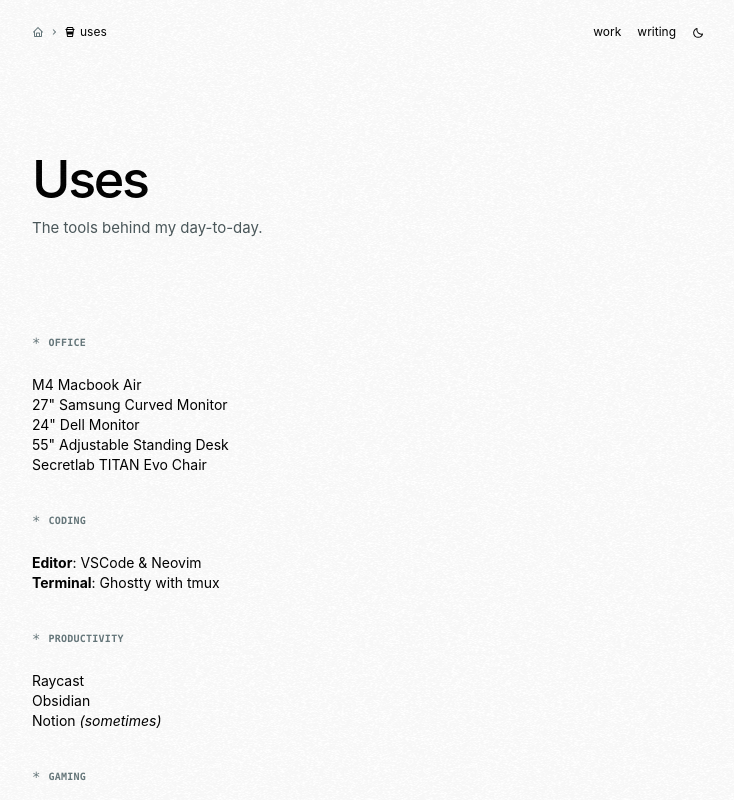
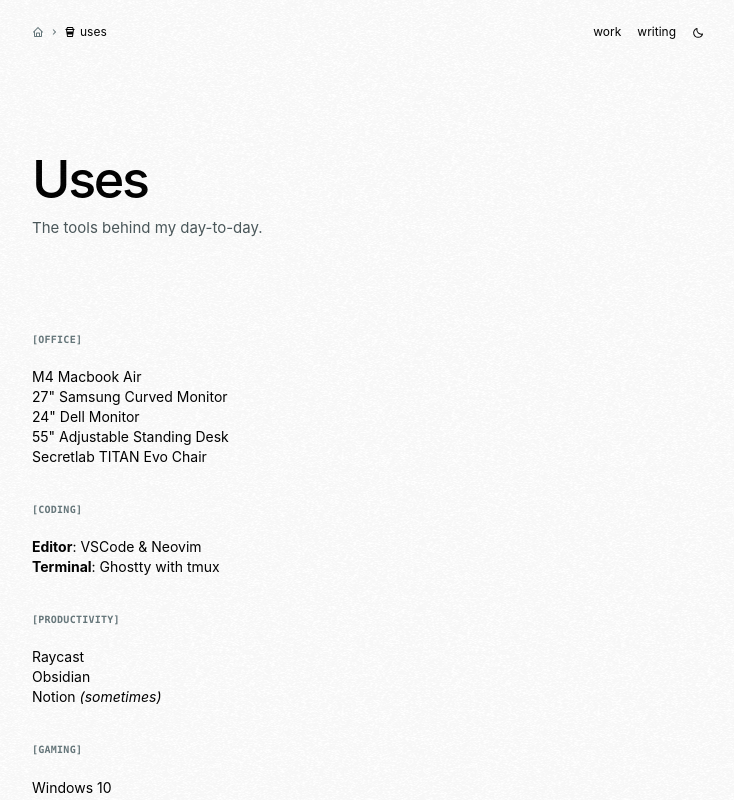
Before and after one commit to knlrvr/my-portfolio, a Next.js app: page /uses in a window 1280 px wide. Shown: the top 800 px of the page, without its empty margins (272-1006 px from the left). Built offline with nearby package versions, Linux system fonts and the light colour scheme.

Commit message:
change section break

```diff
--- a/app/components/section-break.tsx
+++ b/app/components/section-break.tsx
@@ -6,9 +6,9 @@ export default function SectionBreak({ label }: SectionBreakProps) {
   return (
     <div className="mt-12 mb-6">
       <div className="flex items-center gap-2 text-mist-500">
-        <p className=" font-mono mb-0.5">*</p>
+        {/* <p className=" font-mono mb-0.5">*</p> */}
         <span className="font-mono text-[0.625rem] font-bold uppercase tracking-wide">
-          {label}
+          [{label}]
         </span>
       </div>
     </div>
@@ -19,9 +19,9 @@ export function SectionBreakSmall({ label }: SectionBreakProps) {
   return (
     <div className="mt-9 mb-5">
       <div className="flex items-center gap-2 text-mist-500">
-        <p className="font-mono mb-0.5">*</p>
+        {/* <p className="font-mono mb-0.5">*</p> */}
         <span className="font-mono text-[0.625rem] font-bold uppercase tracking-wide">
-          {label}
+          [{label}]
         </span>
       </div>
     </div>
```
